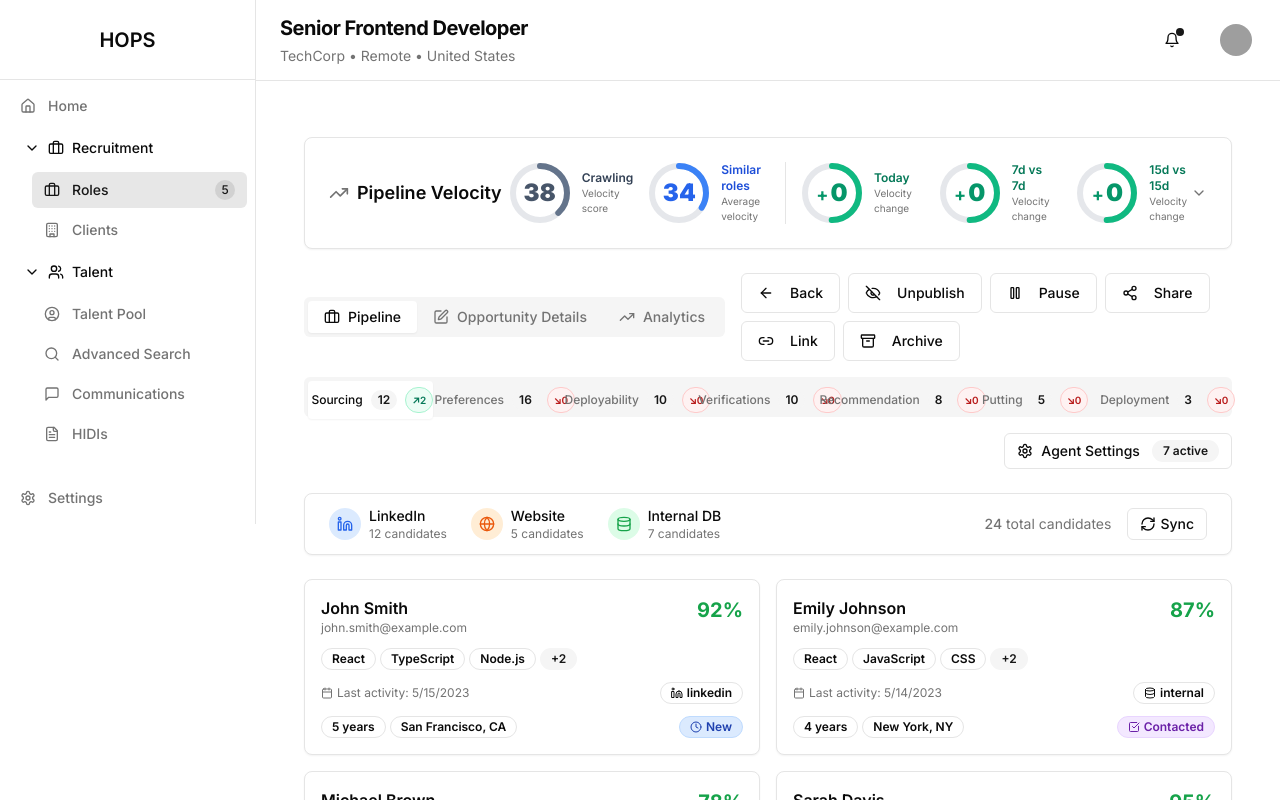
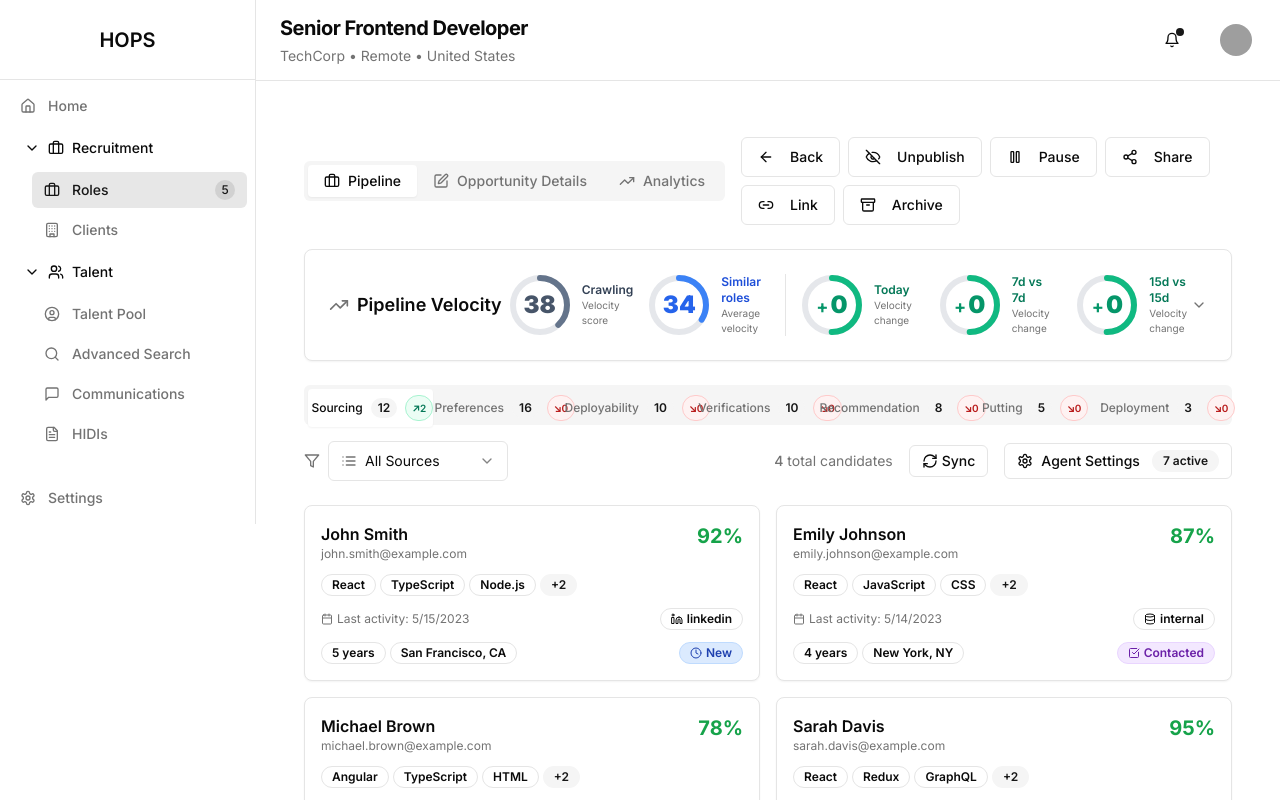
Before and after one commit to Qruiser/hops-admin, a Next.js app: page /opportunities/1 in a window 1280 px wide. Shown: the top 800 px of the page. Built offline with nearby package versions, Linux system fonts and the light colour scheme; grey boxes are pictures that could not be loaded.

Commit message:
Added layout changes

```diff
--- a/app/opportunities/[id]/page.tsx
+++ b/app/opportunities/[id]/page.tsx
@@ -55,14 +55,9 @@ export default function OpportunityPage() {
 
   return (
     <div className="w-full p-6 py-8 space-y-6">
-      {/* Timeline Chart - Full Width */}
-      <div className="w-full">
-        <OpportunityTimelineChart data={timelineData} />
-      </div>
-
       <div className="container max-w-[1600px] mx-auto">
         <Tabs defaultValue="lifecycle" value={activeTab} onValueChange={setActiveTab}>
-        <div className="flex flex-col md:flex-row justify-between items-start md:items-center gap-4">
+          <div className="flex flex-col md:flex-row justify-between items-start md:items-center gap-4 mb-6">
             <TabsList className="h-10">
               <TabsTrigger value="lifecycle" className="px-4">
                 <Briefcase className="h-4 w-4 mr-2" />
@@ -139,6 +134,11 @@ export default function OpportunityPage() {
             </div>
           </div>
 
+          {/* Timeline Chart - Full Width */}
+          <div className="w-full mb-6">
+            <OpportunityTimelineChart data={timelineData} />
+          </div>
+
           <TabsContent value="lifecycle" className="mt-4">
             <CandidateLifecycle opportunity={opportunity} timelineData={timelineData} />
           </TabsContent>
--- a/components/stages/source-stage.tsx
+++ b/components/stages/source-stage.tsx
@@ -1,22 +1,25 @@
 "use client"
 
-import { useState } from "react"
+import { useState, useMemo } from "react"
 import { Card, CardContent } from "@/components/ui/card"
 import { Badge } from "@/components/ui/badge"
 import { Button } from "@/components/ui/button"
 import { Progress } from "@/components/ui/progress"
 import {
-  Linkedin,
-  Globe,
-  Database,
   RefreshCw,
   UserPlus,
   ArrowRight,
   Archive,
   MapPin,
   Briefcase,
+  Filter,
+  Linkedin,
+  Globe,
+  Database,
+  List,
 } from "lucide-react"
 import { DropdownMenu, DropdownMenuContent, DropdownMenuItem, DropdownMenuTrigger } from "@/components/ui/dropdown-menu"
+import { Select, SelectContent, SelectItem, SelectTrigger, SelectValue } from "@/components/ui/select"
 import { CandidateCard } from "../candidate-card"
 import { CandidateScoringPanel } from "../candidate-scoring-panel"
 import { AgentSettings, AgentSettingsConfig } from "../agent-settings"
@@ -108,6 +111,7 @@ const candidates = [
 export function SourceStage() {
   const [selectedCandidate, setSelectedCandidate] = useState<any>(null)
   const [isPanelOpen, setIsPanelOpen] = useState(false)
+  const [selectedSource, setSelectedSource] = useState<string>("all")
 
   // Agent settings configuration
   const [agentConfig, setAgentConfig] = useState<AgentSettingsConfig>({
@@ -124,6 +128,23 @@ export function SourceStage() {
     },
   })
 
+  // Filter candidates based on selected source
+  const filteredCandidates = useMemo(() => {
+    if (selectedSource === "all") {
+      return candidates
+    }
+    return candidates.filter((candidate) => {
+      const sourceMap: Record<string, string> = {
+        linkedin: "linkedin",
+        "internal-db": "internal",
+        website: "website",
+      }
+      return candidate.source === sourceMap[selectedSource]
+    })
+  }, [selectedSource])
+
+
+
   const handleSelectCandidate = (candidate: any) => {
     setSelectedCandidate(candidate)
     setIsPanelOpen(true)
@@ -137,64 +158,60 @@ export function SourceStage() {
     setAgentConfig(config)
   }
 
+  const totalCandidates = filteredCandidates.length
+
   return (
     <div className="space-y-6">
-      {/* Agent Settings */}
-      <div className="flex justify-end">
-        <AgentSettings config={agentConfig} onUpdate={handleAgentUpdate} />
+      {/* Filters, Agent Settings, Total Candidates, and Sync */}
+      <div className="flex items-center justify-between gap-4">
+        <div className="flex items-center gap-2">
+          <Filter className="h-4 w-4 text-muted-foreground" />
+          <Select value={selectedSource} onValueChange={setSelectedSource}>
+            <SelectTrigger className="w-[180px]">
+              <SelectValue placeholder="Filter by source" />
+            </SelectTrigger>
+            <SelectContent>
+              <SelectItem value="all">
+                <div className="flex items-center gap-2">
+                  <List className="h-4 w-4 text-muted-foreground" />
+                  <span>All Sources</span>
                 </div>
-
-      {/* Compact, full-width candidate aggregation snippet */}
-      <Card className="w-full">
-        <CardContent className="py-3">
-          <div className="flex items-center justify-between">
-            <div className="flex items-center gap-6">
+              </SelectItem>
+              <SelectItem value="linkedin">
                 <div className="flex items-center gap-2">
-                <div className="w-8 h-8 rounded-full bg-blue-100 flex items-center justify-center">
                   <Linkedin className="h-4 w-4 text-blue-600" />
+                  <span>LinkedIn</span>
                 </div>
-                <div>
-                  <p className="text-sm font-medium">LinkedIn</p>
-                  <p className="text-xs text-muted-foreground">12 candidates</p>
+              </SelectItem>
+              <SelectItem value="internal-db">
+                <div className="flex items-center gap-2">
+                  <Database className="h-4 w-4 text-green-600" />
+                  <span>Internal DB</span>
                 </div>
+              </SelectItem>
+              <SelectItem value="website">
+                <div className="flex items-center gap-2">
+                  <Globe className="h-4 w-4 text-orange-600" />
+                  <span>Website</span>
                 </div>
-
-              <div className="flex items-center gap-2">
-                <div className="w-8 h-8 rounded-full bg-orange-100 flex items-center justify-center">
-                  <Globe className="h-4 w-4 text-orange-600" />
+              </SelectItem>
+            </SelectContent>
+          </Select>
         </div>
-                <div>
-                  <p className="text-sm font-medium">Website</p>
-                  <p className="text-xs text-muted-foreground">5 candidates</p>
-                </div>
-              </div>
-
-              <div className="flex items-center gap-2">
-                <div className="w-8 h-8 rounded-full bg-green-100 flex items-center justify-center">
-                  <Database className="h-4 w-4 text-green-600" />
-                </div>
-                <div>
-                  <p className="text-sm font-medium">Internal DB</p>
-                  <p className="text-xs text-muted-foreground">7 candidates</p>
-                </div>
-              </div>
-            </div>
-
         <div className="flex items-center gap-4">
           <div className="text-sm text-muted-foreground">
-                <span className="font-medium">24</span> total candidates
+            <span className="font-medium">{totalCandidates}</span> total candidates
           </div>
           <Button variant="outline" size="sm" className="h-8 gap-1">
             <RefreshCw className="h-3 w-3" />
             Sync
           </Button>
+          <AgentSettings config={agentConfig} onUpdate={handleAgentUpdate} />
         </div>
       </div>
-        </CardContent>
-      </Card>
 
       <div className="grid grid-cols-1 md:grid-cols-2 gap-4">
-        {candidates.map((candidate) => (
+        {filteredCandidates.map((candidate) => (
           <div key={candidate.id} onClick={() => handleSelectCandidate(candidate)} className="cursor-pointer">
             <CandidateCard candidate={candidate} />
           </div>
```
Lines whose indentation alone changed are shown as unchanged.
